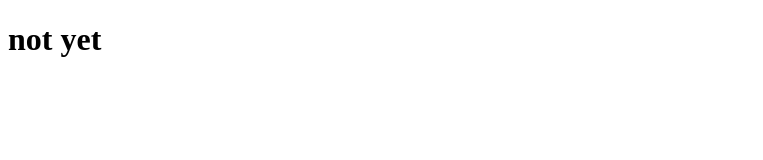
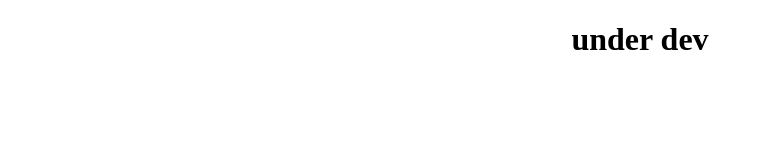
Before and after one commit to flawless933/qr-code-generator, a plain HTML site: page gen.html in a window 1280 px wide. Shown: the whole page, without its empty margins (0-763 px from the left). Drawn offline with Linux system fonts and the light colour scheme.

Commit message:
Update gen.html

```diff
--- a/gen.html
+++ b/gen.html
@@ -4,7 +4,7 @@
   </head>
   <body>
     <h1>
-      not yet
+      <center>under dev</center>
     </h1>
   </body>
 </html>
```
